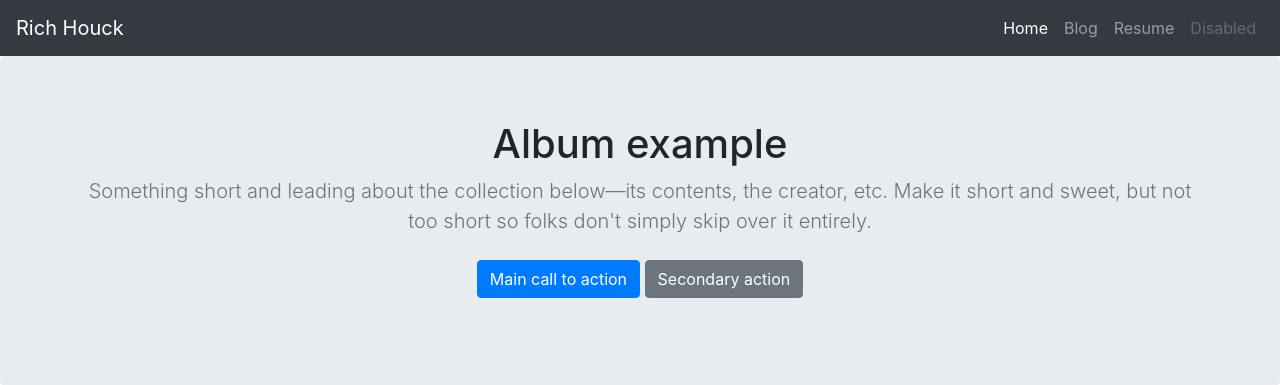
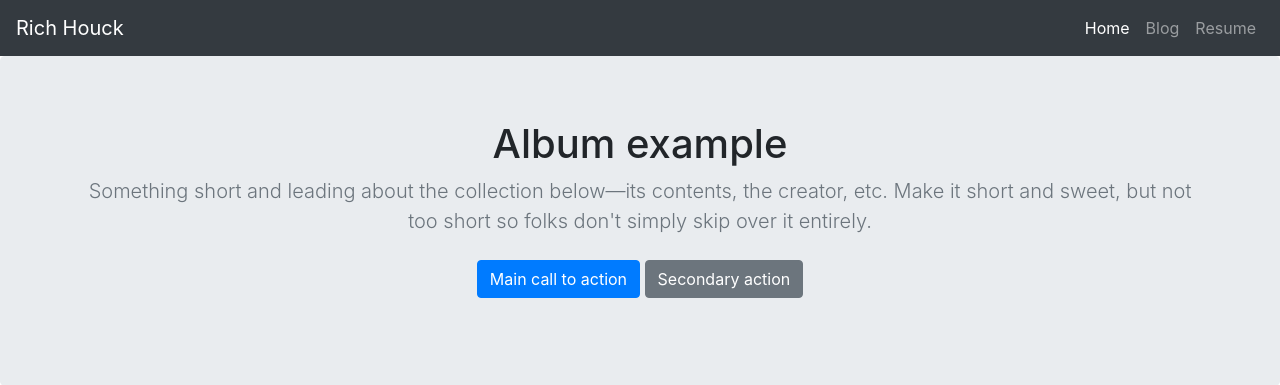
Before and after one commit to acanlord/django_portfolio, a Django app: page / in a window 1280 px wide. Shown: the top 385 px of the page. Run offline with Django 3.2, Linux system fonts and the light colour scheme; some libraries are stand-ins or nearby versions.

Commit message:
upated home

```diff
--- a/jobs/templates/jobs/home.html
+++ b/jobs/templates/jobs/home.html
@@ -34,9 +34,6 @@
       </li>
       <li class="nav-item">
         <a class="nav-link" href="#">Resume</a>
-      </li>
-      <li class="nav-item">
-        <a class="nav-link disabled" href="#">Disabled</a>
       </li>
     </ul>
   </div>
```
